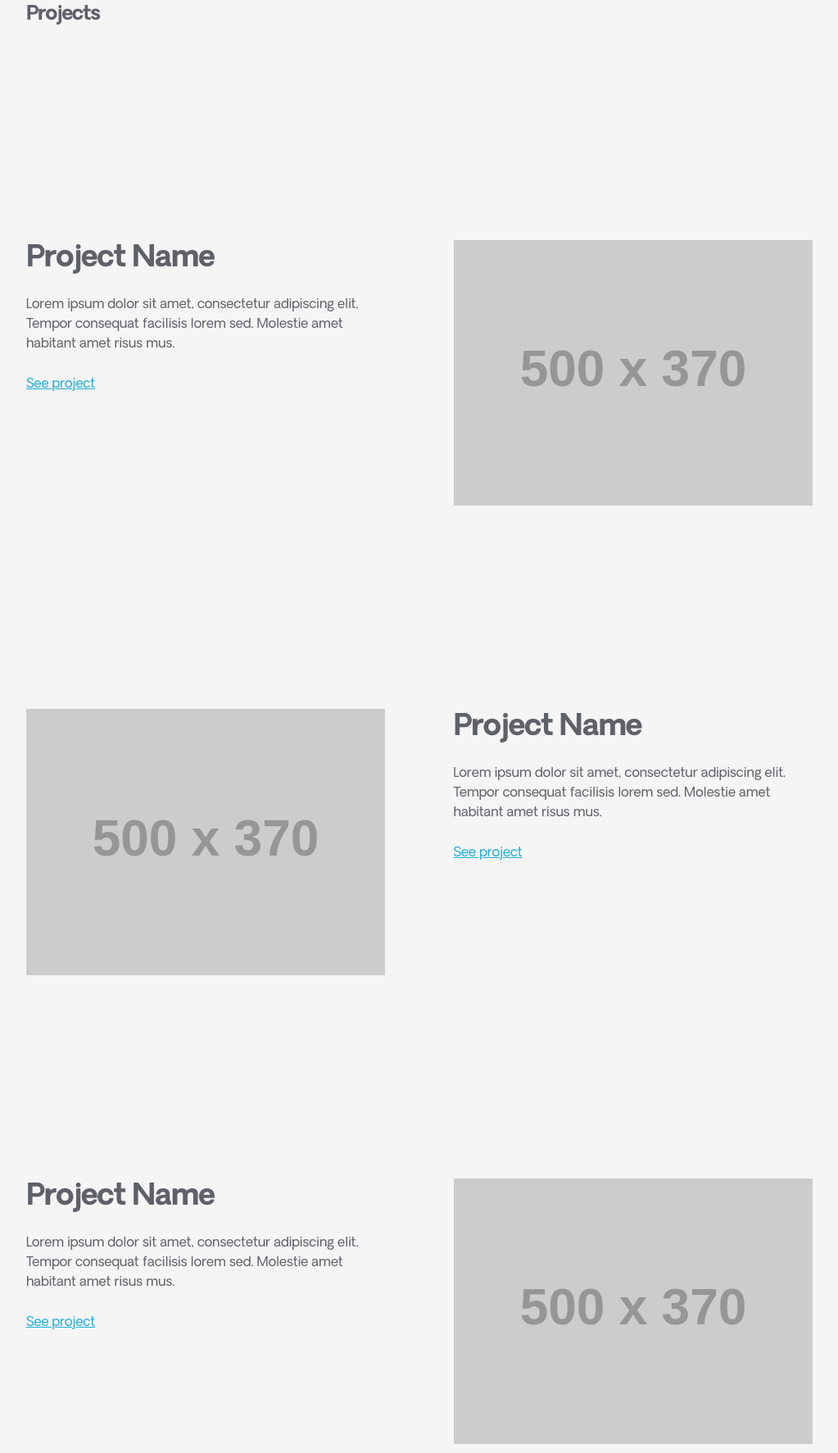
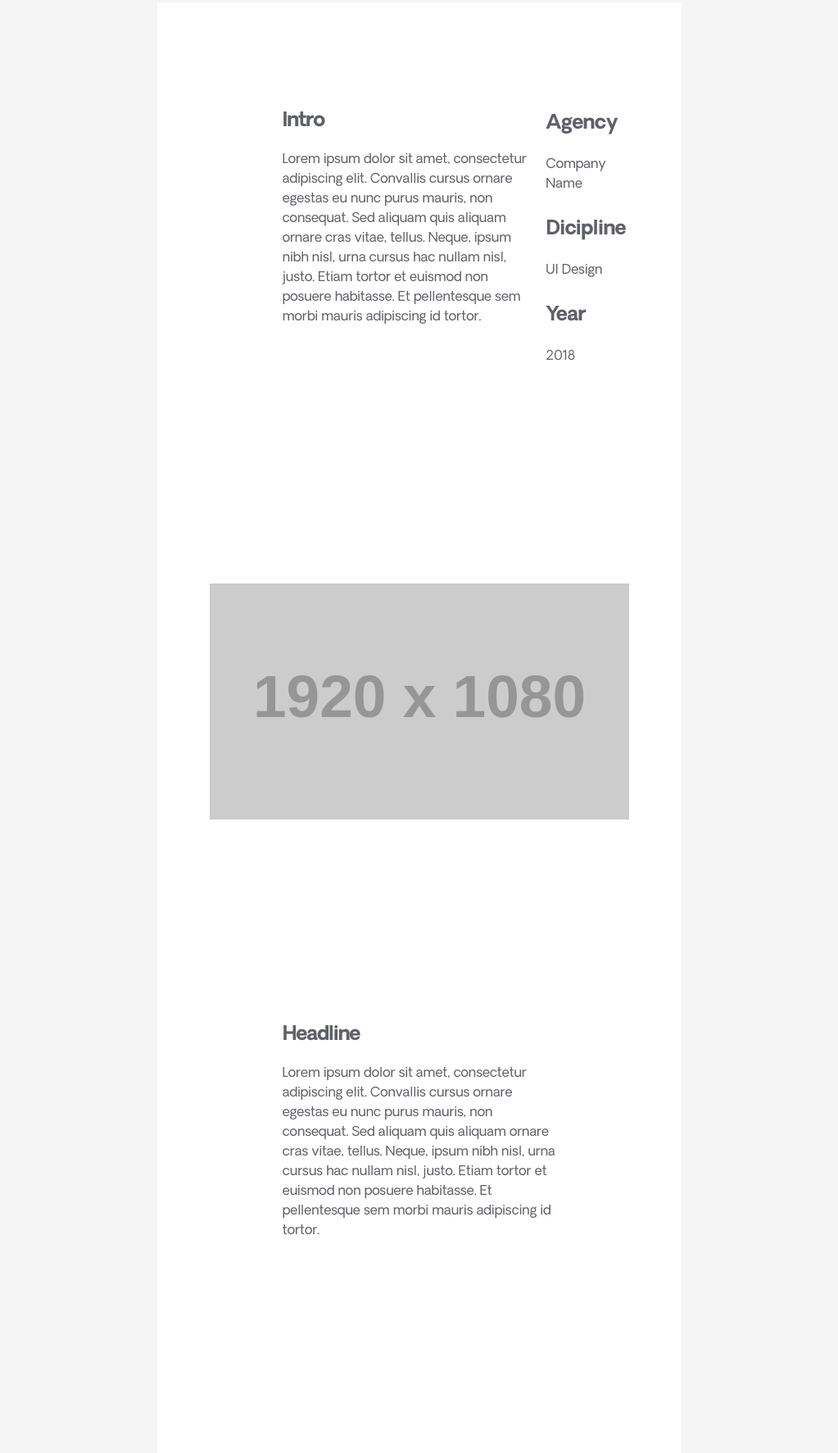
Before and after one commit to kbottr/void, a website: page project.html in a window 1280 px wide. Shown: the part 765-2538 px from the top of the page at 82% size, without its empty margins (128-1151 px from the left). Drawn offline with Linux system fonts and the light colour scheme; placeholder pictures from the web are drawn by us.

Commit message:
added project page design

```diff
--- a/project.html
+++ b/project.html
@@ -47,64 +47,77 @@
   </div>
 
   <div class="row hero">
-    <div class="offset-by-six six columns">
-      <h1>Klaus Wilhelm</h1>
-      <p>Designer from Berlin, currently changing the world of sustainable mobility at Hubject.</p>
-      <a href="#">See more</a>
+    <div class="offset-by-two eight columns">
+      <h1>Project Title</h1>
+      <p>Lorem ipsum dolor sit amet, consectetur adipiscing elit. Non elementum nec eros, dis hendrerit egestas pulvinar proin donec.</p>
+    </div>
+  </div>
+</div>
+
+<div class="frame">
+<div class="container">
+
+  <div class="row content">
+    <div class="offset-by-two eight columns">
+      <h2>Intro</h2>
+      <p>Lorem ipsum dolor sit amet, consectetur adipiscing elit. Convallis cursus ornare egestas eu nunc purus mauris, non consequat. Sed aliquam quis aliquam ornare cras vitae, tellus. Neque, ipsum nibh nisl, urna cursus hac nullam nisl, justo. Etiam tortor et euismod non posuere habitasse. Et pellentesque sem morbi mauris adipiscing id tortor.</p>
+    </div>
+    <div class="three columns">
+      <h5>Agency</h5>
+      <p>Company Name</p>
+      <h5>Dicipline</h5>
+      <p>UI Design</p>
+      <h5>Year</h5>
+      <p>2018</p>
+
     </div>
   </div>
 
   <div class="row content">
-    <div class="six columns">
-      <h2>Projects</h2>
+    <div class="twelve columns">
+      <img src="http://via.placeholder.com/1920x1080" alt="">
     </div>
-    <div class="six columns"></div>
   </div>
 
   <div class="row content">
-    <div class="six columns">
-      <h3>Project Name</h3>
-      <p>Lorem ipsum dolor sit amet, consectetur adipiscing elit. Tempor consequat facilisis lorem sed. Molestie amet habitant amet risus mus.</p>
-      <a href="#">See project</a>
-    </div>
-    <div class="offset-by-one six columns">
-      <img src="http://via.placeholder.com/500x370" alt="">
+    <div class="offset-by-two eight columns">
+      <h2>Headline</h2>
+      <p>Lorem ipsum dolor sit amet, consectetur adipiscing elit. Convallis cursus ornare egestas eu nunc purus mauris, non consequat. Sed aliquam quis aliquam ornare cras vitae, tellus. Neque, ipsum nibh nisl, urna cursus hac nullam nisl, justo. Etiam tortor et euismod non posuere habitasse. Et pellentesque sem morbi mauris adipiscing id tortor.</p>
     </div>
   </div>
 
-  <div class="row content reverse">
-      <div class="six columns">
-          <img src="http://via.placeholder.com/500x370" alt="">
-        </div>
-      <div class="offset-by-one six columns">
-        <h3>Project Name</h3>
-        <p>Lorem ipsum dolor sit amet, consectetur adipiscing elit. Tempor consequat facilisis lorem sed. Molestie amet habitant amet risus mus.</p>
-        <a href="#">See project</a>
-      </div>
+  <div class="row content">
+    <div class="twelve columns">
+      <img src="http://via.placeholder.com/1920x1080" alt="">
     </div>
+  </div>
 
-    <div class="row content">
-        <div class="six columns">
-          <h3>Project Name</h3>
-          <p>Lorem ipsum dolor sit amet, consectetur adipiscing elit. Tempor consequat facilisis lorem sed. Molestie amet habitant amet risus mus.</p>
-          <a href="#">See project</a>
-        </div>
-        <div class="offset-by-one six columns">
-          <img src="http://via.placeholder.com/500x370" alt="">
-        </div>
-      </div>
+  <div class="row content">
+    <div class="offset-by-two eight columns">
+      <h2>Headline</h2>
+      <p>Lorem ipsum dolor sit amet, consectetur adipiscing elit. Convallis cursus ornare egestas eu nunc purus mauris, non consequat. Sed aliquam quis aliquam ornare cras vitae, tellus. Neque, ipsum nibh nisl, urna cursus hac nullam nisl, justo. Etiam tortor et euismod non posuere habitasse. Et pellentesque sem morbi mauris adipiscing id tortor.</p>
+    </div>
+  </div>
 
-      <div class="row content reverse">
-          <div class="six columns">
-              <img src="http://via.placeholder.com/500x370" alt="">
-            </div>
-          <div class="offset-by-one six columns">
-            <h3>Project Name</h3>
-            <p>Lorem ipsum dolor sit amet, consectetur adipiscing elit. Tempor consequat facilisis lorem sed. Molestie amet habitant amet risus mus.</p>
-            <a href="#">See project</a>
-          </div>
-        </div>
+  <div class="row content">
+    <div class="twelve columns">
+      <img src="http://via.placeholder.com/1920x1080" alt="">
+    </div>
+  </div>
 
+  <div class="row content">
+    <div class="four columns">
+      <img src="http://via.placeholder.com/600x1200" alt="">
+    </div>
+    <div class="four columns">
+      <img src="http://via.placeholder.com/600x1200" alt="">
+    </div>
+    <div class="four columns">
+      <img src="http://via.placeholder.com/600x1200" alt="">
+    </div>
+  </div>
+
+</div>
 </div>
 
 <!-- End Document
--- a/scss/base/_variables.scss
+++ b/scss/base/_variables.scss
@@ -16,6 +16,7 @@ $secondary-color: lighten($dark-grey, 13.5%) !default;
 $border-color: #bbb !default;
 $link-color: #1eaedb !default;
 $font-color: #5F6169 !default;
+$frame-color: #ffffff !default;
 
 // Typography
 $font-family: "Oakes Grotesk", "OakesGrotesk" , "HelveticaNeue", "Helvetica Neue", Helvetica, Arial, sans-serif !default;
--- a/scss/modules/_kw.scss
+++ b/scss/modules/_kw.scss
@@ -7,7 +7,6 @@
     ul, li {
         display: inline;
         margin: 0 80px 0 0px;
-        float: left;
     }
 
     a {
@@ -34,3 +33,15 @@
     display: flex;
     flex-direction: row-reverse;
 }
+
+.frame{
+    background-color: $frame-color;
+}
+@media (#{$bp-larger-than-desktophd}) {
+    .frame{
+        background-color: $frame-color;
+        padding: 50px 0 0 0;
+        margin: 0 25%;
+        margin-bottom: 240px;
+    }
+}
```
Also changed, not shown: index.html (+2 -2 lines), css/skeleton.css, 1 other file.
